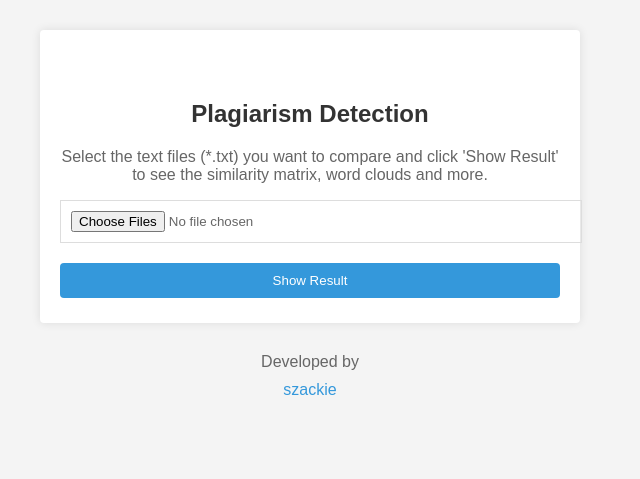
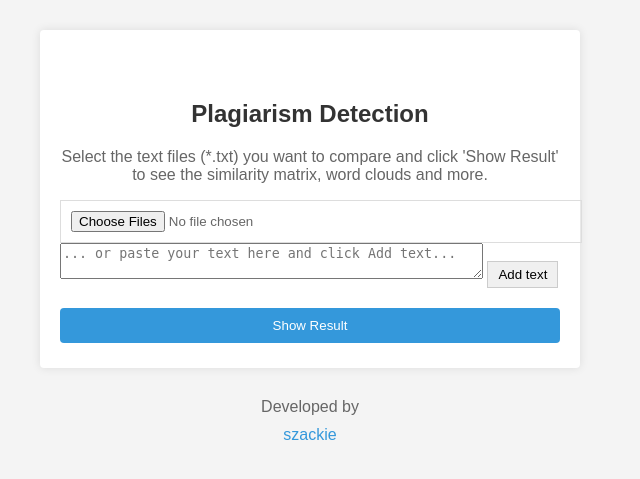
Before and after one commit to Szackie/plagiarism_detector, a Flask app: page / in a window 1280 px wide. Shown: the top 479 px of the page, without its empty margins (330-970 px from the left). Run offline with Flask 3, Linux system fonts and the light colour scheme.

Commit message:
Add boxes for pasting

```diff
--- a/app2.py
+++ b/app2.py
@@ -262,6 +262,26 @@ def upload_file():
     return render_template('index.html',cloud_url_list=detector.cloud_url_list, plot_url=detector.plot_url,
                            word_freq_plot_url=detector.word_freq_plot_url,  list_files=list(detector.file_data.keys()))
 
+
+@app.route('/upload_text', methods=['POST'])
+def upload_text():
+    detector = get_or_restore_detector()
+    text_content = request.form['text_content']
+
+    if text_content:
+        filename_base = text_content[:10].strip()
+        filename = filename_base
+        counter = 1
+        while filename in detector.file_data:
+            filename = f"{filename_base}_{counter}"
+            counter += 1
+        detector.file_data[filename] = text_content
+
+    return render_template('index.html', cloud_url_list=detector.cloud_url_list, plot_url=detector.plot_url,
+                           word_freq_plot_url=detector.word_freq_plot_url, list_files=list(detector.file_data.keys()))
+
+
+
 @app.route('/visualize', methods=['POST'])
 def show_png():
     detector = get_or_restore_detector()
--- a/templates/index.html
+++ b/templates/index.html
@@ -66,6 +66,25 @@
       background-color: #2980b9;
     }
 
+    .text-upload-form {
+    display: flex;
+    align-items: center;
+  }
+
+  .text-upload-form textarea {
+    margin-right: 10px;
+  }
+
+  #addTextButton {
+    background-color: #f0f0f0;
+    border: 1px solid #ccc;
+    padding: 5px 10px;
+    cursor: pointer;
+  }
+
+  #addTextButton:hover {
+    background-color: #e0e0e0;
+  }
     img {
       display: block;
       max-width: 100%;
@@ -88,13 +107,13 @@
 
 
     .show-result-form {
-  margin-bottom: 5px; /* Dodanie marginesu dolnego */
+  margin-bottom: 5px;
 }
 
 .tab-buttons {
   display: flex;
   justify-content: space-around;
-  margin-bottom: 0; /* Usunięcie marginesu dolnego */
+  margin-bottom: 0;
 }
 
 .tab-button {
@@ -106,7 +125,7 @@
 }
 
 .tab-button.active {
-  background-color: #e0f7fa; /* Bardzo jasno niebieskie tło */
+  background-color: #e0f7fa;
   border: 3px solid #e0f7fa;
   z-index: 1;
 }
@@ -118,9 +137,9 @@
 }
 
 .frame {
-  border: 4px solid #e0f7fa; /* Bardzo jasno niebieska ramka */
+  border: 4px solid #e0f7fa;
   padding: 10px;
-  margin-top: 0; /* Zmniejszenie marginesu górnego */
+  margin-top: 0;
   position: relative;
   z-index: 1;
 }
@@ -140,8 +159,12 @@
   <p>Select the text files (*.txt) you want to compare and click 'Show Result' to see the similarity matrix, word clouds and more.</p>
 
   <input type="file" id="files" name="files" multiple>
+  <form action="/upload_text" method="post">
+    <textarea name="text_content" rows="2" cols="50" placeholder="... or paste your text here and click Add text..."></textarea>
+    <button type="button" id="addTextButton">Add text</button>
+</form>
+  <ul id="fileList"></ul>
 
-  <ul id="fileList"></ul>
 
 <form action="/visualize" method="post" class="show-result-form">
   <input type="submit" value="Show Result">
@@ -195,7 +218,9 @@
   <p>Developed by <a href=https://github.com/Szackie/plagiarism_detector>szackie</a></p>
 </footer>
   <script>
-
+      document.getElementById('addTextButton').addEventListener('click', function() {
+    this.closest('form').submit();
+  });
 
     var list_files = {{ list_files|tojson|safe }};
 
```
